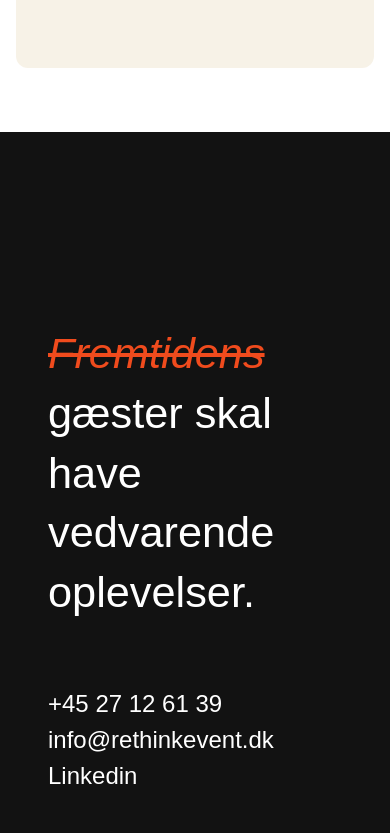
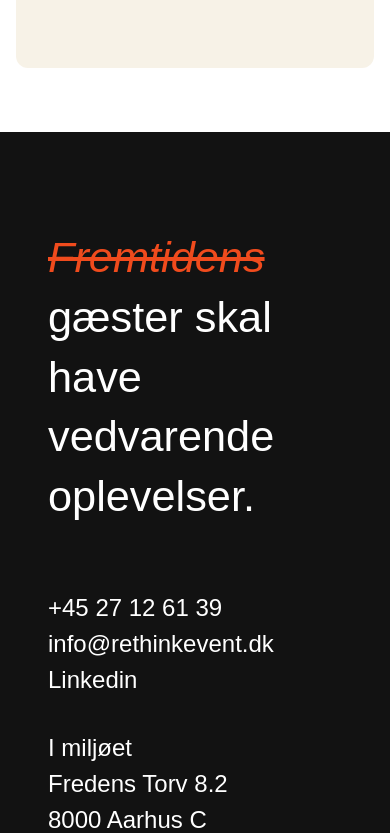
Before and after one commit to Furb/rethink, a Next.js app: page / in a window 390 px wide. Shown: the part 1620-2453 px from the top of the page. Built offline with nearby package versions, Linux system fonts and the light colour scheme.

Commit message:
footer padding

```diff
--- a/app/(front)/components/footer/Footer.tsx
+++ b/app/(front)/components/footer/Footer.tsx
@@ -5,7 +5,7 @@ import Image from "next/image";
 
 const Footer = () => {
   return (
-    <footer className='bg-dark pt-48 pb-8 text-white wrap'>
+    <footer className='bg-dark pt-24 md:pt-48 pb-8 text-white wrap'>
       <div id='footerTop' className='container custom-space-small'>
         <div className='flex custom-space-small'>
           <h2 className='h1'>
```
